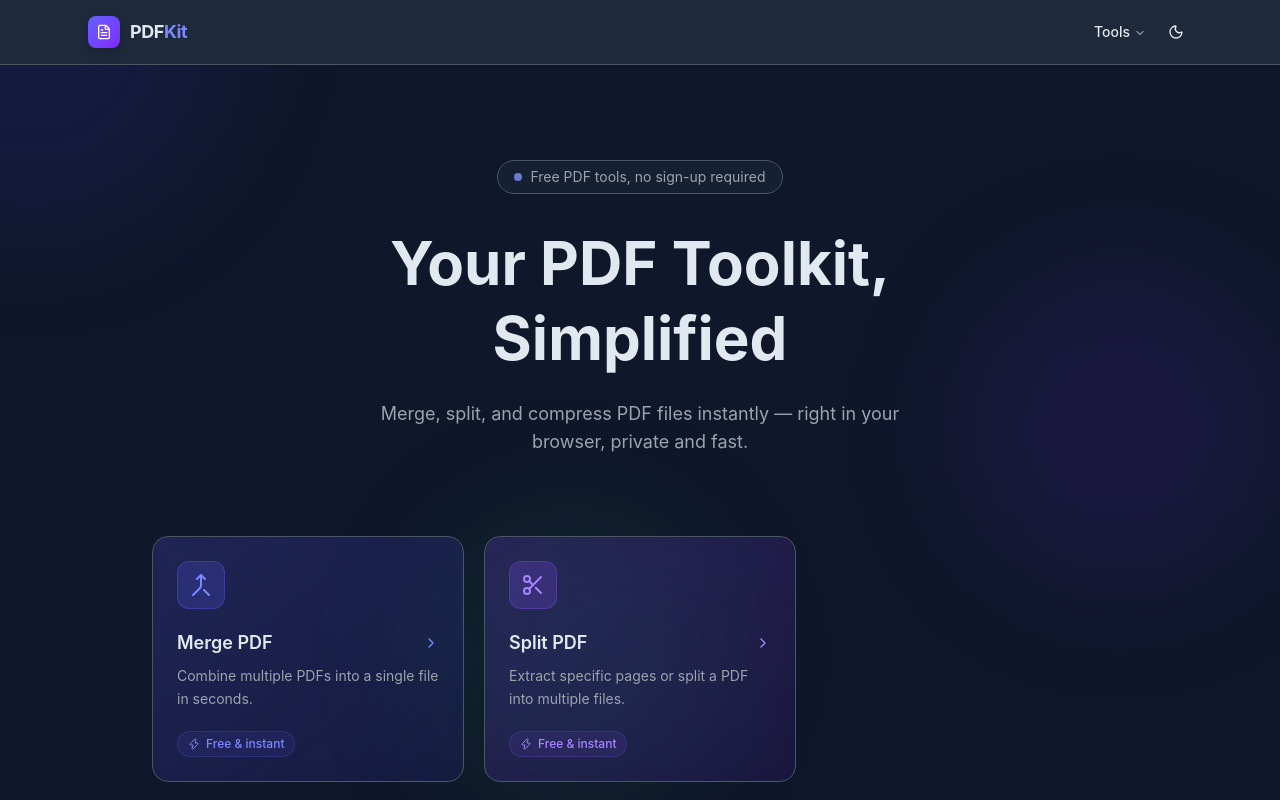
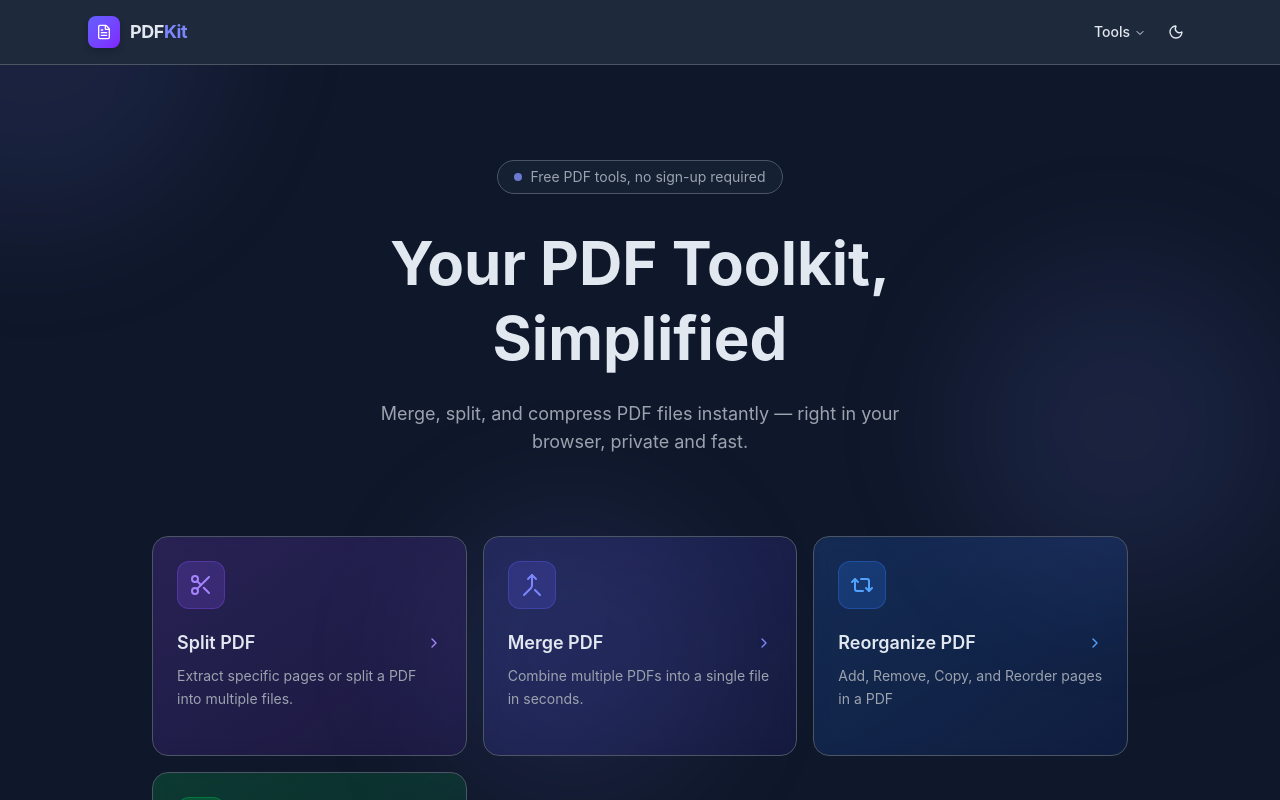
Before and after one commit to Siddhesh-Agarwal/pdf-kit, a React (Vite) app: page / in a window 1280 px wide. Shown: the top 800 px of the page. Built offline with nearby package versions, Linux system fonts and the light colour scheme.

Commit message:
Add 2 new pages

```diff
--- a/src/components/Footer.tsx
+++ b/src/components/Footer.tsx
@@ -10,7 +10,7 @@ export function Footer() {
         <div className="grid sm:grid-cols-3 gap-10 mb-10">
           {/* Brand */}
           <div className="sm:col-span-1">
-            <Link to="/" className="mb-4 w-fit">
+            <Link to="/" className="block mb-4">
               <Logo />
             </Link>
             <p className="text-sm text-sidebar-foreground leading-relaxed max-w-xs">
--- a/src/components/Header.tsx
+++ b/src/components/Header.tsx
@@ -27,7 +27,7 @@ export function Header() {
                   Tools
                 </NavigationMenuTrigger>
                 <NavigationMenuContent>
-                  <ul className="grid w-[300px] gap-3 p-4 md:w-[450px] md:grid-cols-2 rounded-xl shadow-xl">
+                  <ul className="grid w-75 gap-3 p-4 md:w-125 md:grid-cols-2 rounded-xl shadow-xl">
                     {tools.map(({ to, label, icon: Icon, description }) => (
                       <li key={to}>
                         <NavigationMenuLink>
--- a/src/data/index.ts
+++ b/src/data/index.ts
@@ -1,26 +1,48 @@
-import { MergeIcon, ScissorsIcon } from "lucide-react";
+import { FilePenLineIcon, MergeIcon, Repeat2Icon, ScissorsIcon } from "lucide-react";
 
 export const tools = [
   {
+    // violet
+    to: "/split-pdf",
+    label: "Split PDF",
+    icon: ScissorsIcon,
+    description: "Extract specific pages or split a PDF into multiple files.",
+    gradient: "from-violet-500/20 to-violet-600/10",
+    border: "hover:border-violet-500/60",
+    iconBg: "bg-violet-500/20 border-violet-500/30",
+    arrow: "text-violet-400",
+  },
+  {
+    // indigo
     to: "/merge-pdf",
     label: "Merge PDF",
     icon: MergeIcon,
     description: "Combine multiple PDFs into a single file in seconds.",
     gradient: "from-indigo-500/20 to-indigo-600/10",
     border: "hover:border-indigo-500/60",
-    iconBg: "bg-indigo-500/20 border-indigo-500/30 text-indigo-400",
-    badge: "bg-indigo-500/10 text-indigo-400 border-indigo-500/20",
+    iconBg: "bg-indigo-500/20 border-indigo-500/30",
     arrow: "text-indigo-400",
   },
   {
-    to: "/split-pdf",
-    label: "Split PDF",
-    icon: ScissorsIcon,
-    description: "Extract specific pages or split a PDF into multiple files.",
-    gradient: "from-violet-500/20 to-violet-600/10",
-    border: "hover:border-violet-500/60",
-    iconBg: "bg-violet-500/20 border-violet-500/30 text-violet-400",
-    badge: "bg-violet-500/10 text-violet-400 border-violet-500/20",
-    arrow: "text-violet-400",
+    // blue
+    to: "reorganize-pdf",
+    label: "Reorganize PDF",
+    icon: Repeat2Icon,
+    description: "Add, Remove, Copy, and Reorder pages in a PDF",
+    gradient: "from-blue-500/20 to-blue-600/10",
+    border: "hover:border-blue-500/60",
+    iconBg: "bg-blue-500/20 border-blue-500/30",
+    arrow: "text-blue-400",
+  },
+  {
+    // green
+    to: "metadata-editor",
+    label: "Metadata Editor",
+    icon: FilePenLineIcon,
+    description: "Edit the metadata of PDFs in seconds",
+    gradient: "from-green-500/20 to-green-600/10",
+    border: "hover:border-green-500/60",
+    iconBg: "bg-green-500/20 border-green-500/30",
+    arrow: "text-green-400",
   },
 ];
--- a/src/routeTree.gen.ts
+++ b/src/routeTree.gen.ts
@@ -10,7 +10,9 @@
 
 import { Route as rootRouteImport } from './routes/__root'
 import { Route as SplitPdfRouteImport } from './routes/split-pdf'
+import { Route as ReorganizePdfRouteImport } from './routes/reorganize-pdf'
 import { Route as PrivacyPolicyRouteImport } from './routes/privacy-policy'
+import { Route as MetadataEditorRouteImport } from './routes/metadata-editor'
 import { Route as MergePdfRouteImport } from './routes/merge-pdf'
 import { Route as AboutRouteImport } from './routes/about'
 import { Route as IndexRouteImport } from './routes/index'
@@ -20,9 +22,19 @@ const SplitPdfRoute = SplitPdfRouteImport.update({
   path: '/split-pdf',
   getParentRoute: () => rootRouteImport,
 } as any)
+const ReorganizePdfRoute = ReorganizePdfRouteImport.update({
+  id: '/reorganize-pdf',
+  path: '/reorganize-pdf',
+  getParentRoute: () => rootRouteImport,
+} as any)
 const PrivacyPolicyRoute = PrivacyPolicyRouteImport.update({
   id: '/privacy-policy',
   path: '/privacy-policy',
+  getParentRoute: () => rootRouteImport,
+} as any)
+const MetadataEditorRoute = MetadataEditorRouteImport.update({
+  id: '/metadata-editor',
+  path: '/metadata-editor',
   getParentRoute: () => rootRouteImport,
 } as any)
 const MergePdfRoute = MergePdfRouteImport.update({
@@ -45,14 +57,18 @@ export interface FileRoutesByFullPath {
   '/': typeof IndexRoute
   '/about': typeof AboutRoute
   '/merge-pdf': typeof MergePdfRoute
+  '/metadata-editor': typeof MetadataEditorRoute
   '/privacy-policy': typeof PrivacyPolicyRoute
+  '/reorganize-pdf': typeof ReorganizePdfRoute
   '/split-pdf': typeof SplitPdfRoute
 }
 export interface FileRoutesByTo {
   '/': typeof IndexRoute
   '/about': typeof AboutRoute
   '/merge-pdf': typeof MergePdfRoute
+  '/metadata-editor': typeof MetadataEditorRoute
   '/privacy-policy': typeof PrivacyPolicyRoute
+  '/reorganize-pdf': typeof ReorganizePdfRoute
   '/split-pdf': typeof SplitPdfRoute
 }
 export interface FileRoutesById {
@@ -60,20 +76,38 @@ export interface FileRoutesById {
   '/': typeof IndexRoute
   '/about': typeof AboutRoute
   '/merge-pdf': typeof MergePdfRoute
+  '/metadata-editor': typeof MetadataEditorRoute
   '/privacy-policy': typeof PrivacyPolicyRoute
+  '/reorganize-pdf': typeof ReorganizePdfRoute
   '/split-pdf': typeof SplitPdfRoute
 }
 export interface FileRouteTypes {
   fileRoutesByFullPath: FileRoutesByFullPath
-  fullPaths: '/' | '/about' | '/merge-pdf' | '/privacy-policy' | '/split-pdf'
+  fullPaths:
+    | '/'
+    | '/about'
+    | '/merge-pdf'
+    | '/metadata-editor'
+    | '/privacy-policy'
+    | '/reorganize-pdf'
+    | '/split-pdf'
   fileRoutesByTo: FileRoutesByTo
-  to: '/' | '/about' | '/merge-pdf' | '/privacy-policy' | '/split-pdf'
+  to:
+    | '/'
+    | '/about'
+    | '/merge-pdf'
+    | '/metadata-editor'
+    | '/privacy-policy'
+    | '/reorganize-pdf'
+    | '/split-pdf'
   id:
     | '__root__'
     | '/'
     | '/about'
     | '/merge-pdf'
+    | '/metadata-editor'
     | '/privacy-policy'
+    | '/reorganize-pdf'
     | '/split-pdf'
   fileRoutesById: FileRoutesById
 }
@@ -81,7 +115,9 @@ export interface RootRouteChildren {
   IndexRoute: typeof IndexRoute
   AboutRoute: typeof AboutRoute
   MergePdfRoute: typeof MergePdfRoute
+  MetadataEditorRoute: typeof MetadataEditorRoute
   PrivacyPolicyRoute: typeof PrivacyPolicyRoute
+  ReorganizePdfRoute: typeof ReorganizePdfRoute
   SplitPdfRoute: typeof SplitPdfRoute
 }
 
@@ -94,11 +130,25 @@ declare module '@tanstack/react-router' {
       preLoaderRoute: typeof SplitPdfRouteImport
       parentRoute: typeof rootRouteImport
     }
+    '/reorganize-pdf': {
+      id: '/reorganize-pdf'
+      path: '/reorganize-pdf'
+      fullPath: '/reorganize-pdf'
+      preLoaderRoute: typeof ReorganizePdfRouteImport
+      parentRoute: typeof rootRouteImport
+    }
     '/privacy-policy': {
       id: '/privacy-policy'
       path: '/privacy-policy'
       fullPath: '/privacy-policy'
       preLoaderRoute: typeof PrivacyPolicyRouteImport
+      parentRoute: typeof rootRouteImport
+    }
+    '/metadata-editor': {
+      id: '/metadata-editor'
+      path: '/metadata-editor'
+      fullPath: '/metadata-editor'
+      preLoaderRoute: typeof MetadataEditorRouteImport
       parentRoute: typeof rootRouteImport
     }
     '/merge-pdf': {
@@ -129,7 +179,9 @@ const rootRouteChildren: RootRouteChildren = {
   IndexRoute: IndexRoute,
   AboutRoute: AboutRoute,
   MergePdfRoute: MergePdfRoute,
+  MetadataEditorRoute: MetadataEditorRoute,
   PrivacyPolicyRoute: PrivacyPolicyRoute,
+  ReorganizePdfRoute: ReorganizePdfRoute,
   SplitPdfRoute: SplitPdfRoute,
 }
 export const routeTree = rootRouteImport
--- a/src/routes/index.tsx
+++ b/src/routes/index.tsx
@@ -1,5 +1,5 @@
 import { createFileRoute, Link } from "@tanstack/react-router";
-import { ChevronRightIcon, ZapIcon } from "lucide-react";
+import { ChevronRightIcon } from "lucide-react";
 import { tools } from "@/data";
 import { cn } from "@/lib/utils";
 
@@ -12,9 +12,9 @@ function RouteComponent() {
     <div className="min-h-screen">
       {/* Decorative blobs */}
       <div className="pointer-events-none absolute inset-0 overflow-hidden">
-        <div className="absolute -top-40 -left-40 w-96 h-96 bg-indigo-600/10 rounded-full blur-3xl" />
-        <div className="absolute top-1/3 right-0 w-80 h-80 bg-violet-600/10 rounded-full blur-3xl" />
-        <div className="absolute bottom-0 left-1/3 w-72 h-72 bg-emerald-600/10 rounded-full blur-3xl" />
+        <div className="absolute -top-40 -left-40 w-96 h-96 bg-primary/10 rounded-full blur-3xl" />
+        <div className="absolute top-1/3 right-0 w-80 h-80 bg-primary/10 rounded-full blur-3xl" />
+        <div className="absolute bottom-0 left-1/3 w-72 h-72 bg-primary/10 rounded-full blur-3xl" />
       </div>
 
       <div className="relative max-w-5xl mx-auto px-6 py-24">
@@ -36,9 +36,8 @@ function RouteComponent() {
         </div>
 
         {/* Tool Cards */}
-        <div className="grid sm:grid-cols-3 gap-5">
-          {tools.map(
-            ({ to, label, description, icon: Icon, gradient, border, iconBg, badge, arrow }) => (
+        <div className="grid sm:grid-cols-2 md:grid-cols-3 gap-4">
+          {tools.map(({ to, label, description, icon: Icon, gradient, border, iconBg, arrow }) => (
             <Link
               key={to}
               to={to}
@@ -55,6 +54,7 @@ function RouteComponent() {
                   "inline-flex items-center justify-center w-12 h-12 rounded-xl border mb-5",
                   "transition-transform duration-200 group-hover:scale-110",
                   iconBg,
+                  arrow,
                 )}
               >
                 <Icon className={cn("w-6 h-6", arrow)} />
@@ -73,22 +73,8 @@ function RouteComponent() {
 
               {/* Description */}
               <p className="text-muted-foreground text-sm leading-relaxed mb-5">{description}</p>
-
-                {/* Badge */}
-                <div className="mt-auto">
-                  <span
-                    className={cn(
-                      "inline-flex items-center gap-1.5 text-xs font-medium px-2.5 py-1 rounded-full border",
-                      badge,
-                    )}
-                  >
-                    <ZapIcon className="w-3 h-3" />
-                    Free & instant
-                  </span>
-                </div>
             </Link>
-            ),
-          )}
+          ))}
         </div>
       </div>
     </div>
--- /dev/null
+++ b/src/routes/metadata-editor.tsx
@@ -0,0 +1,9 @@
+import { createFileRoute } from "@tanstack/react-router";
+
+export const Route = createFileRoute("/metadata-editor")({
+  component: RouteComponent,
+});
+
+function RouteComponent() {
+  return <div>Hello "/metadata-editor"!</div>;
+}
--- /dev/null
+++ b/src/routes/reorganize-pdf.tsx
@@ -0,0 +1,9 @@
+import { createFileRoute } from "@tanstack/react-router";
+
+export const Route = createFileRoute("/reorganize-pdf")({
+  component: RouteComponent,
+});
+
+function RouteComponent() {
+  return <div>Hello "/reorganize-pdf"!</div>;
+}
```
Lines whose indentation alone changed are shown as unchanged.
